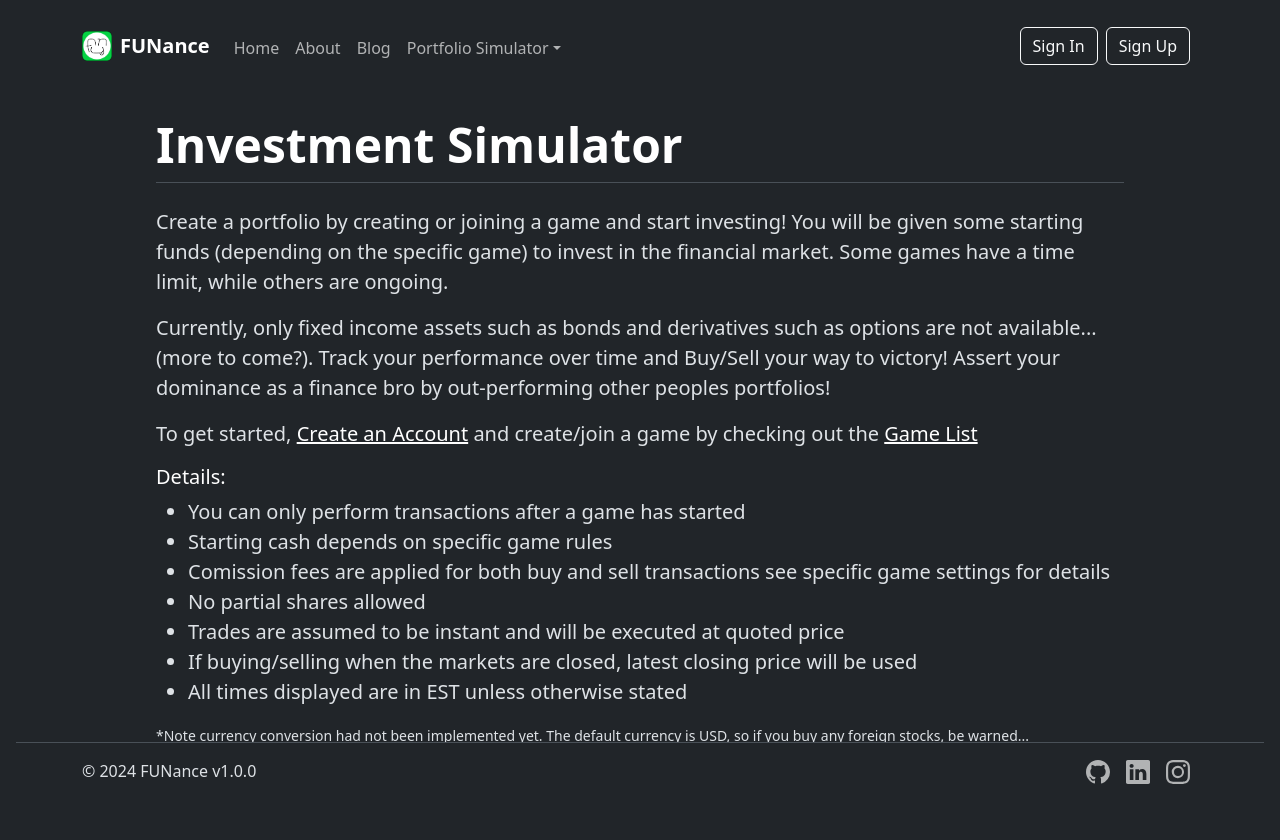
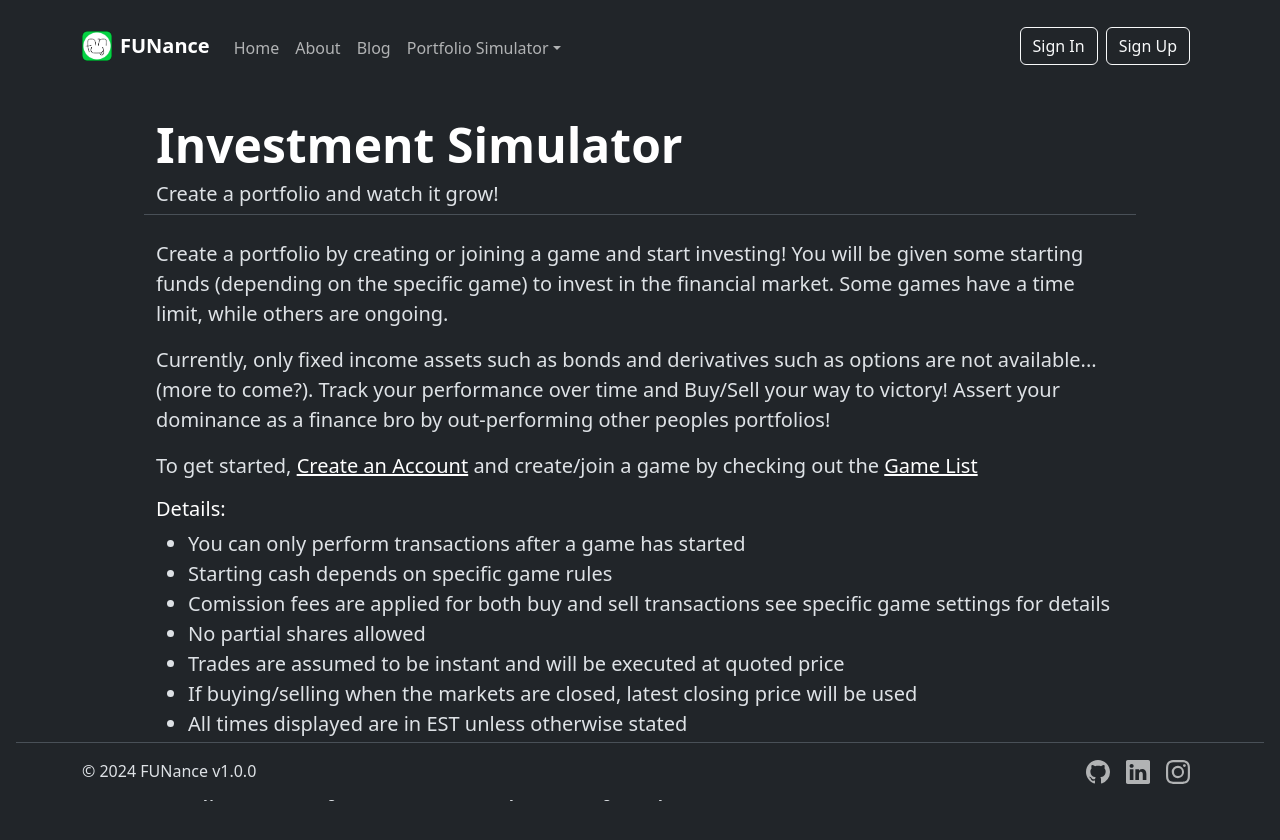
Before and after one commit to yangsu01/Funance, a React (Vite) app in the folder client/: page /game-rules in a window 1280 px wide. Shown: the top 840 px of the page. Built offline with nearby package versions, Linux system fonts and the light colour scheme; no server answers.

Commit message:
feat: add optional button

```diff
--- a/client/src/components/Title.tsx
+++ b/client/src/components/Title.tsx
@@ -1,16 +1,35 @@
+import { Row, Col, Button } from "react-bootstrap";
+import { useMediaQuery } from "react-responsive";
+
 type Props = {
   title: string;
-  subTitle: string;
+  subtitle: string;
+  button?: string;
+  onClick?: () => void;
 };
 
 const Title = (props: Props) => {
-  const { title, subTitle } = props;
+  const { title, subtitle, button, onClick } = props;
+  const isSmallScreen = useMediaQuery({ maxWidth: 767 });
 
   return (
-    <div className="border-bottom mb-4">
-      <h1 className="display-5 fw-bold text-white">{title}</h1>
-      <h5>{subTitle}</h5>
-    </div>
+    <Row className="d-flex align-items-center border-bottom mb-4">
+      <Col sm={12} md={9}>
+        <h1 className="display-5 fw-bold text-white">{title}</h1>
+        <h5>{subtitle}</h5>
+      </Col>
+      {button && (
+        <Col
+          sm={12}
+          md={3}
+          className={isSmallScreen ? "my-3" : "d-flex justify-content-end"}
+        >
+          <Button variant="outline-light" size="lg" onClick={onClick}>
+            {button}
+          </Button>
+        </Col>
+      )}
+    </Row>
   );
 };
 
```
